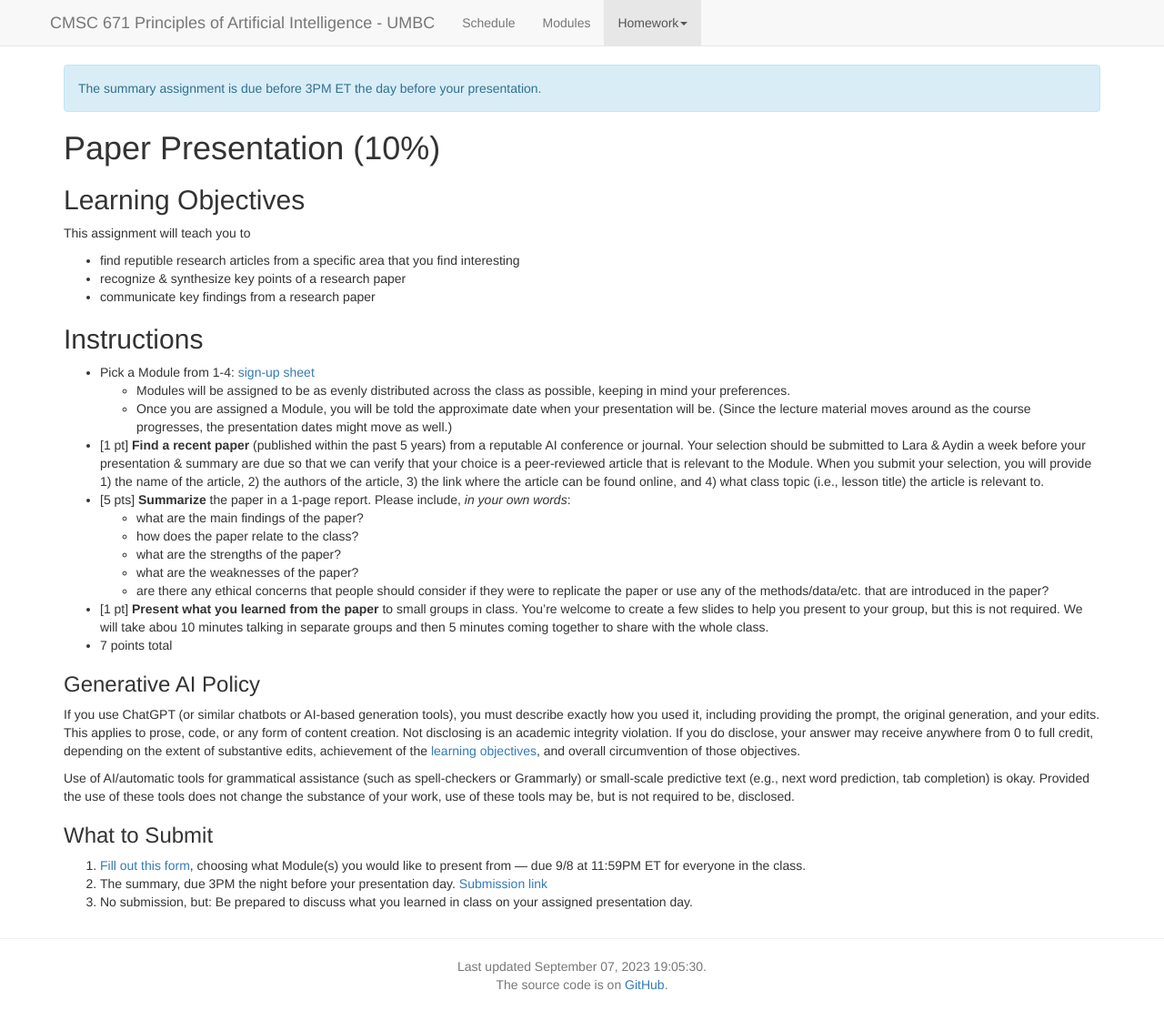
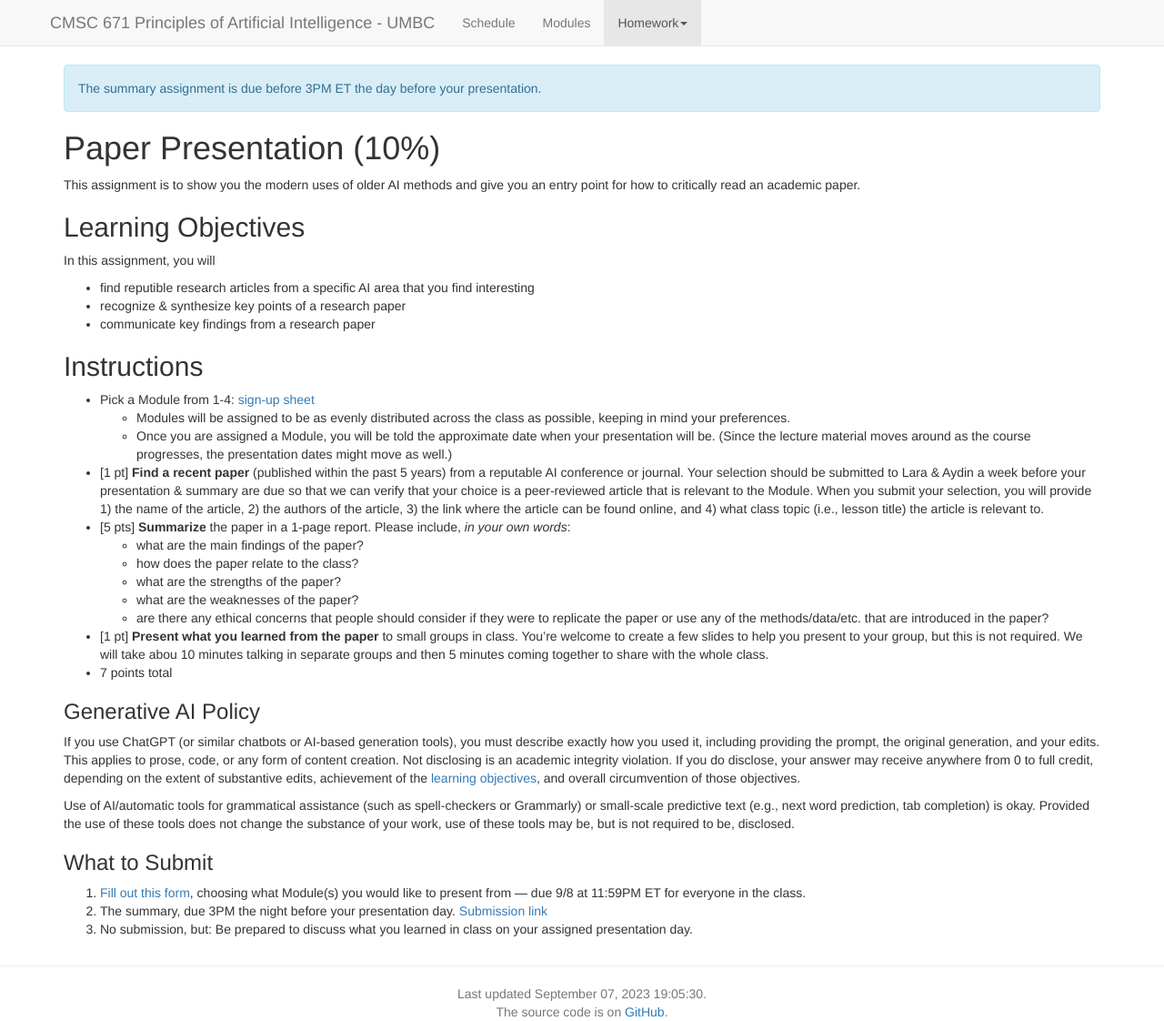
Before and after one commit to lara-martin/Principles-of-AI, a Jekyll site: the page built from homeworks/presentations.md, in a window 1280 px wide. Shown: the whole page at 91% size. Built offline with Jekyll 4.4.1, drawn with Linux system fonts in a browser that asks for light colours; nearby versions of some CDN libraries; a script that is not in the unit is left out; before the commit the page ends 1092 px from its top, so only the background shows below that.

Commit message:
Update presentations.md

```diff
--- a/homeworks/presentations.md
+++ b/homeworks/presentations.md
@@ -26,9 +26,11 @@ You can download the materials for this assignment here:
 {{page.title}}
 =============================================================
 
+This assignment is to show you the modern uses of older AI methods and give you an entry point for how to critically read an academic paper.
+
 ## Learning Objectives
-This assignment will teach you to
-- find reputible research articles from a specific area that you find interesting
+In this assignment, you will
+- find reputible research articles from a specific AI area that you find interesting
 - recognize & synthesize key points of a research paper
 - communicate key findings from a research paper
 
```
